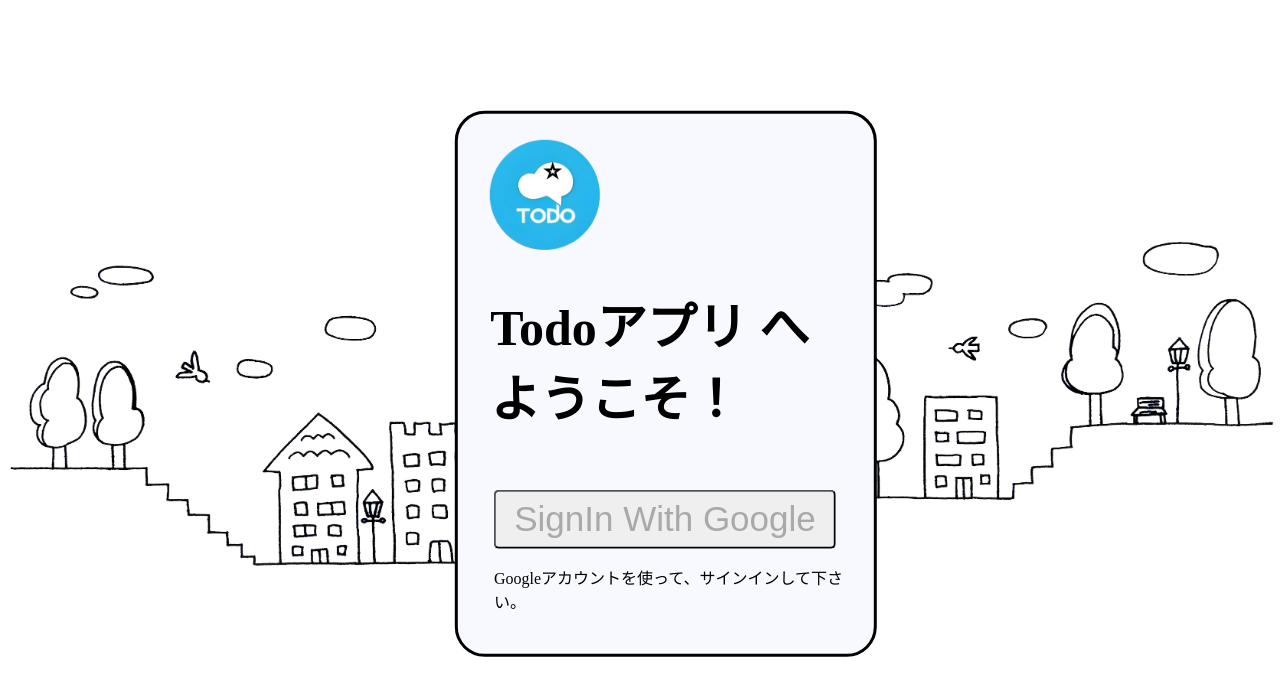
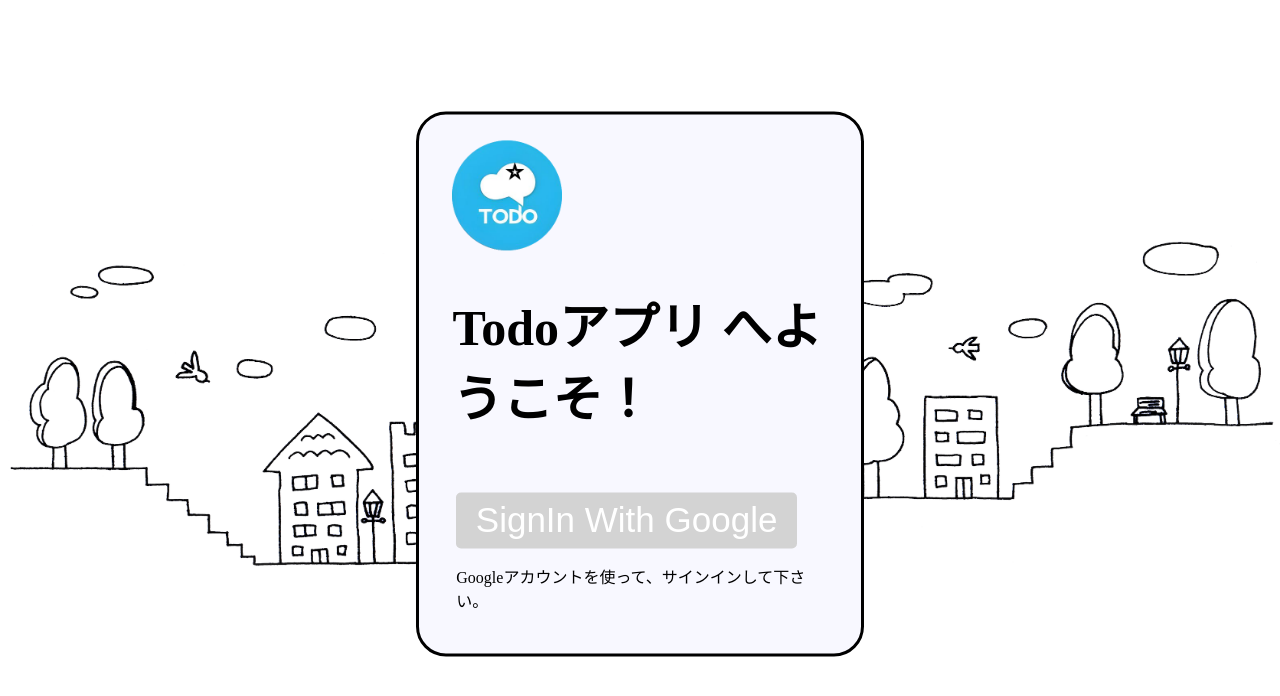
Before and after one commit to AatsuTakahashi/TodolistApp, a Next.js app: page /sign_in in a window 1280 px wide. Shown: the top 696 px of the page. Built offline with nearby package versions, Linux system fonts and the light colour scheme; no server answers.

Commit message:
fix-SignIn画面のcssを修正

```diff
--- a/src/pages/sign_in.js
+++ b/src/pages/sign_in.js
@@ -13,8 +13,6 @@ const SignIn = () => {
         <div className={styles.signInHomeImage}>
           <Image
             src={"/sign_in.png"}
-            // width={1000}
-            // height={400}
             width={0}
             height={0}
             sizes="100vw"
--- a/src/styles/Home.module.css
+++ b/src/styles/Home.module.css
@@ -30,9 +30,6 @@
   color: #696969;
 }
 
-/* .signInHome {
-} */
-
 .signInHomeImage {
   position: relative;
 }
@@ -40,7 +37,7 @@
 .signInItem {
   position: absolute;
   top: 40%;
-  left: 45%;
+  left: 43%;
   -ms-transform: translate(-50%, -50%);
   -webkit-transform: translate(-50%, -50%);
   transform: translate(-50%, -50%);
@@ -70,7 +67,9 @@
   padding: 2% 5%;
   margin-left: 3%;
   font-family: sans-serif;
-  color: #a9a9a9;
+  color: #ffffff;
+  background-color: #d3d3d3;
+  border: none;
 }
 
 .signInContent {
```
